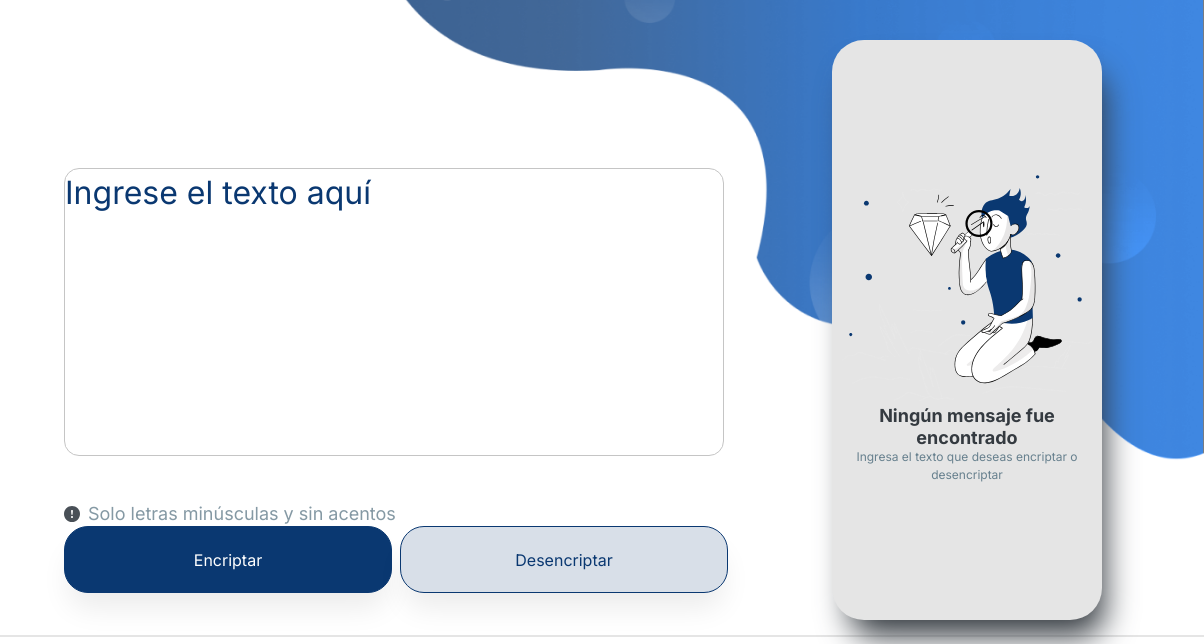
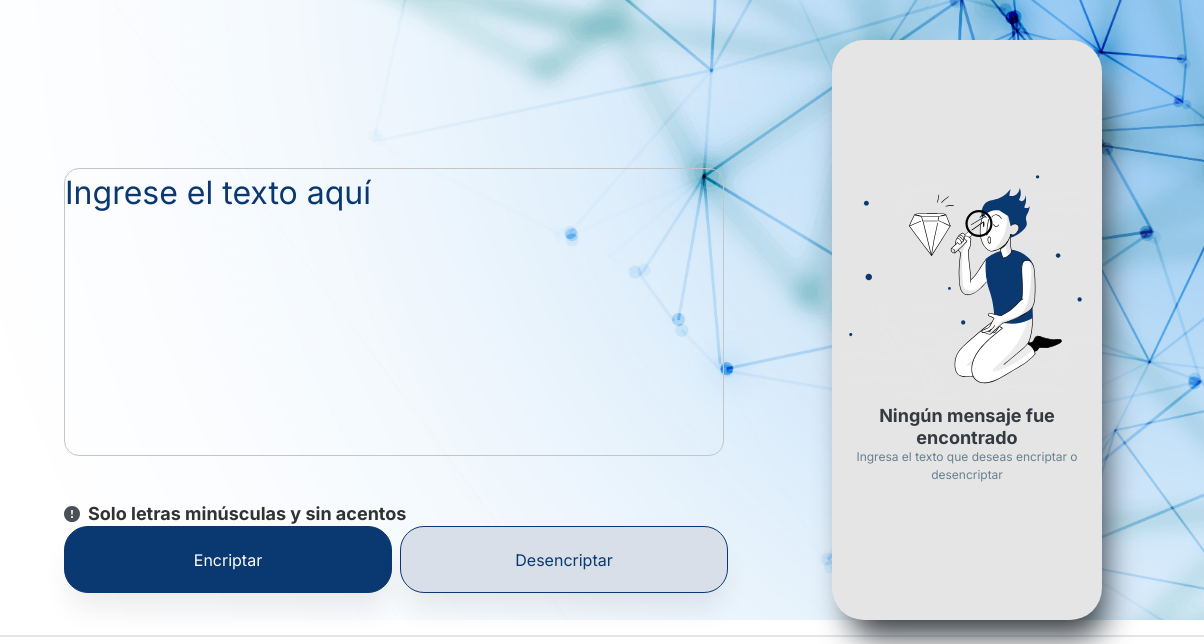
Before and after one commit to Julionex/Encriptador-Alura, a plain HTML site: page index.html in a window 1280 px wide. Shown: the top 644 px of the page, 76-1280 px from the left. Drawn offline with nearby package versions, Linux system fonts and the light colour scheme.

Commit message:
añadido de portada y modificacion en css

```diff
--- a/css/styles.css
+++ b/css/styles.css
@@ -26,7 +26,8 @@ Global Css
     box-sizing: border-box;
     font-family: 'Inter', sans-serif;
     text-decoration: none;
-    background: var(--white);
+    /* background: var(--white); */
+    background: transparent;
 }
 
 ::selection{
@@ -66,7 +67,7 @@ Seccion Principal
 main{
     display: flex;
     flex-direction: row;
-    background: url(../img/portada.png) no-repeat;
+    background: url(../img/FondoPortada.jpg) no-repeat;
     background-size: cover;
     background-position: center;
 }
@@ -106,11 +107,11 @@ main{
 .texto-aviso{
     width: 100%;
     font-style: normal;
-    font-weight: 400;
+    font-weight: 700;
     font-size: 18px;
     line-height: 150%;
     opacity: 0.8;
-    color: var(--medim-gray);
+    color: black;
 }
 
 .encriptador-contenedor{
```
Also changed, not shown: img/FondoPortada.jpg (added).
